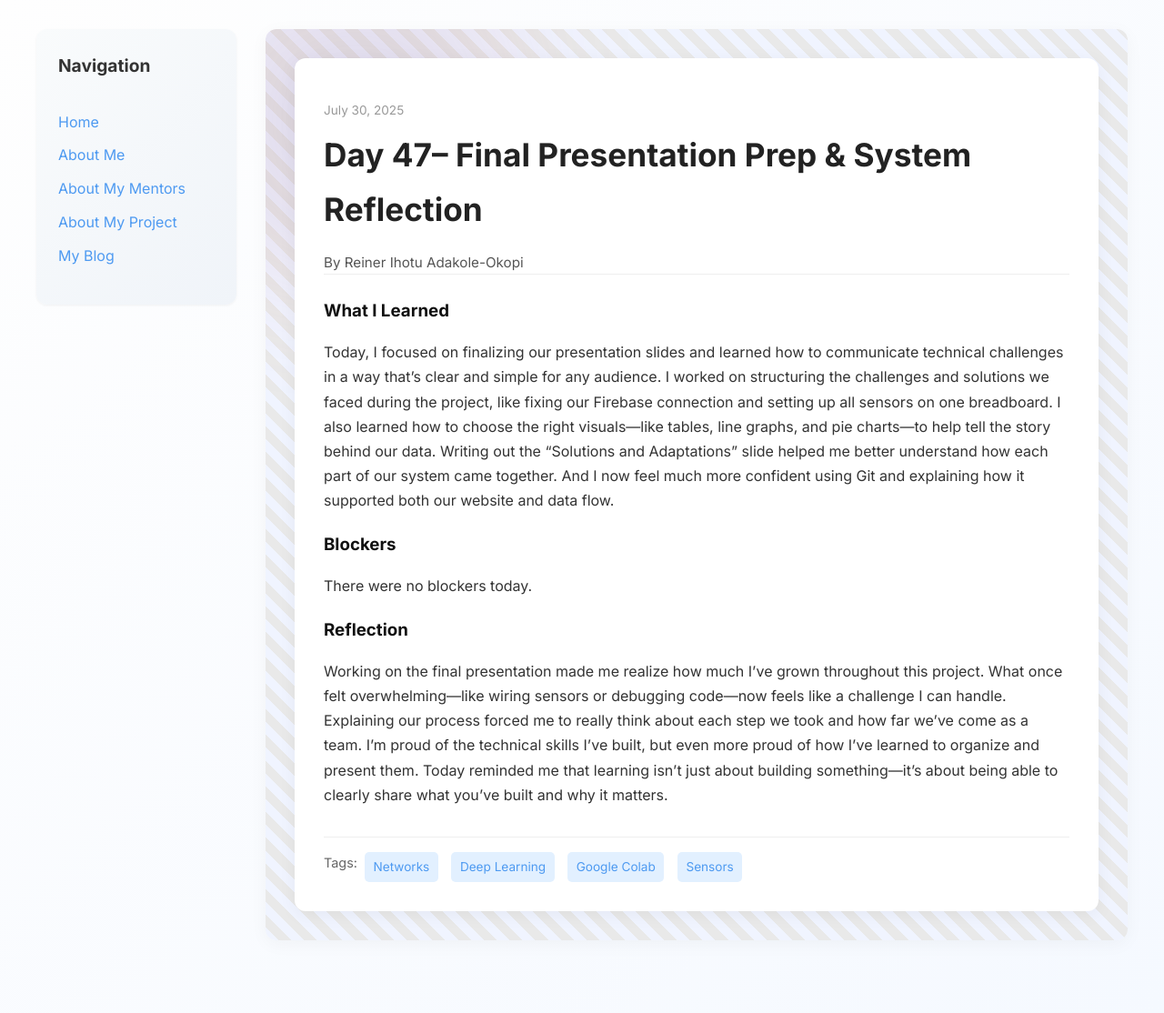
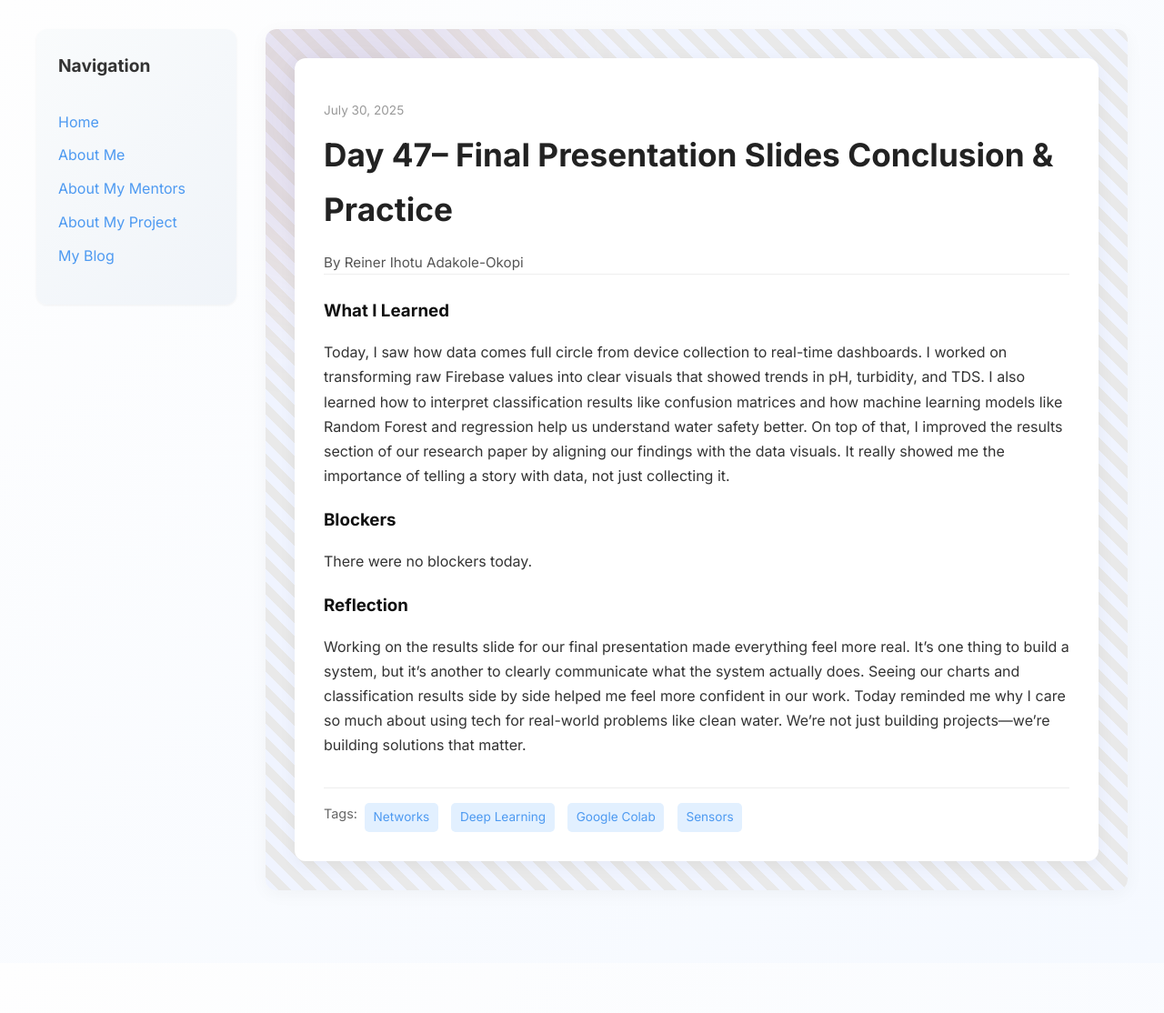
Before and after one commit to Reiner343/Reiner343.github.io, a Jekyll site: the page built from _posts/2025-07-30-day-47.md, in a window 1280 px wide. Shown: the whole page at 91% size. Built offline with Jekyll 4.4.1, drawn with Linux system fonts in a browser that asks for light colours; after the commit the page ends 1059 px from its top, so only the background shows below that.

Commit message:
Update 2025-07-30-day-47.md

```diff
--- a/_posts/2025-07-30-day-47.md
+++ b/_posts/2025-07-30-day-47.md
@@ -1,17 +1,17 @@
 ---
 layout: post
-title: "Day 47– Final Presentation Prep & System Reflection"
+title: "Day 47– Final Presentation Slides Conclusion & Practice"
 date: 2025-07-30
 author: Reiner Ihotu Adakole-Okopi
 permalink: /day47.html
 tags: ["Networks", "Deep Learning", "Google Colab", "Sensors"]
 
 what_i_learned: |
-  Today, I focused on finalizing our presentation slides and learned how to communicate technical challenges in a way that’s clear and simple for any audience. I worked on structuring the challenges and solutions we faced during the project, like fixing our Firebase connection and setting up all sensors on one breadboard. I also learned how to choose the right visuals—like tables, line graphs, and pie charts—to help tell the story behind our data. Writing out the “Solutions and Adaptations” slide helped me better understand how each part of our system came together. And I now feel much more confident using Git and explaining how it supported both our website and data flow.
+  Today, I saw how data comes full circle from device collection to real-time dashboards. I worked on transforming raw Firebase values into clear visuals that showed trends in pH, turbidity, and TDS. I also learned how to interpret classification results like confusion matrices and how machine learning models like Random Forest and regression help us understand water safety better. On top of that, I improved the results section of our research paper by aligning our findings with the data visuals. It really showed me the importance of telling a story with data, not just collecting it.
 
 blockers: |
   There were no blockers today.
 
 reflection: |
-  Working on the final presentation made me realize how much I’ve grown throughout this project. What once felt overwhelming—like wiring sensors or debugging code—now feels like a challenge I can handle. Explaining our process forced me to really think about each step we took and how far we've come as a team. I’m proud of the technical skills I’ve built, but even more proud of how I’ve learned to organize and present them. Today reminded me that learning isn’t just about building something—it’s about being able to clearly share what you’ve built and why it matters.
+  Working on the results slide for our final presentation made everything feel more real. It’s one thing to build a system, but it’s another to clearly communicate what the system actually does. Seeing our charts and classification results side by side helped me feel more confident in our work. Today reminded me why I care so much about using tech for real-world problems like clean water. We’re not just building projects—we’re building solutions that matter.
 ---
```
